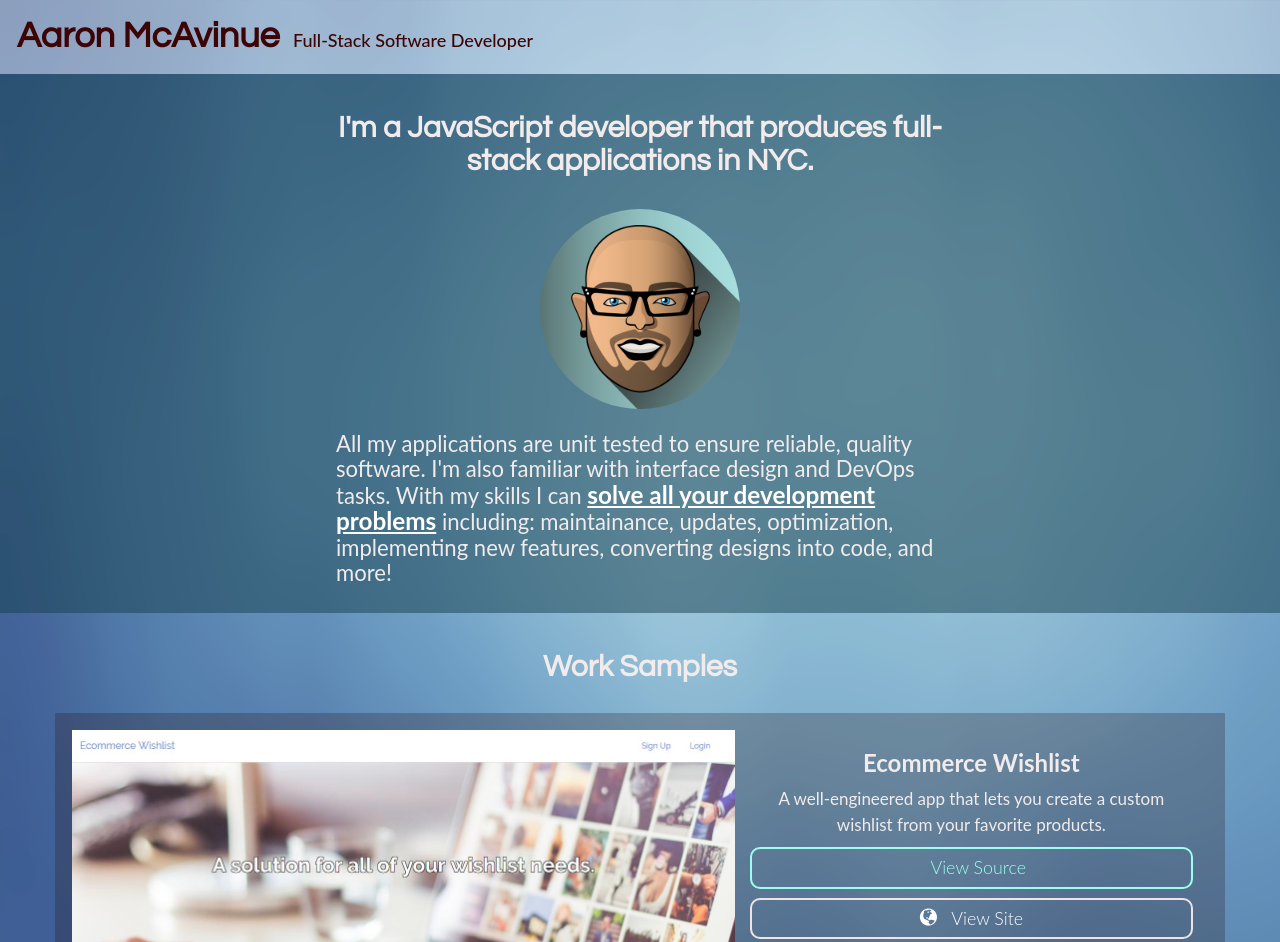
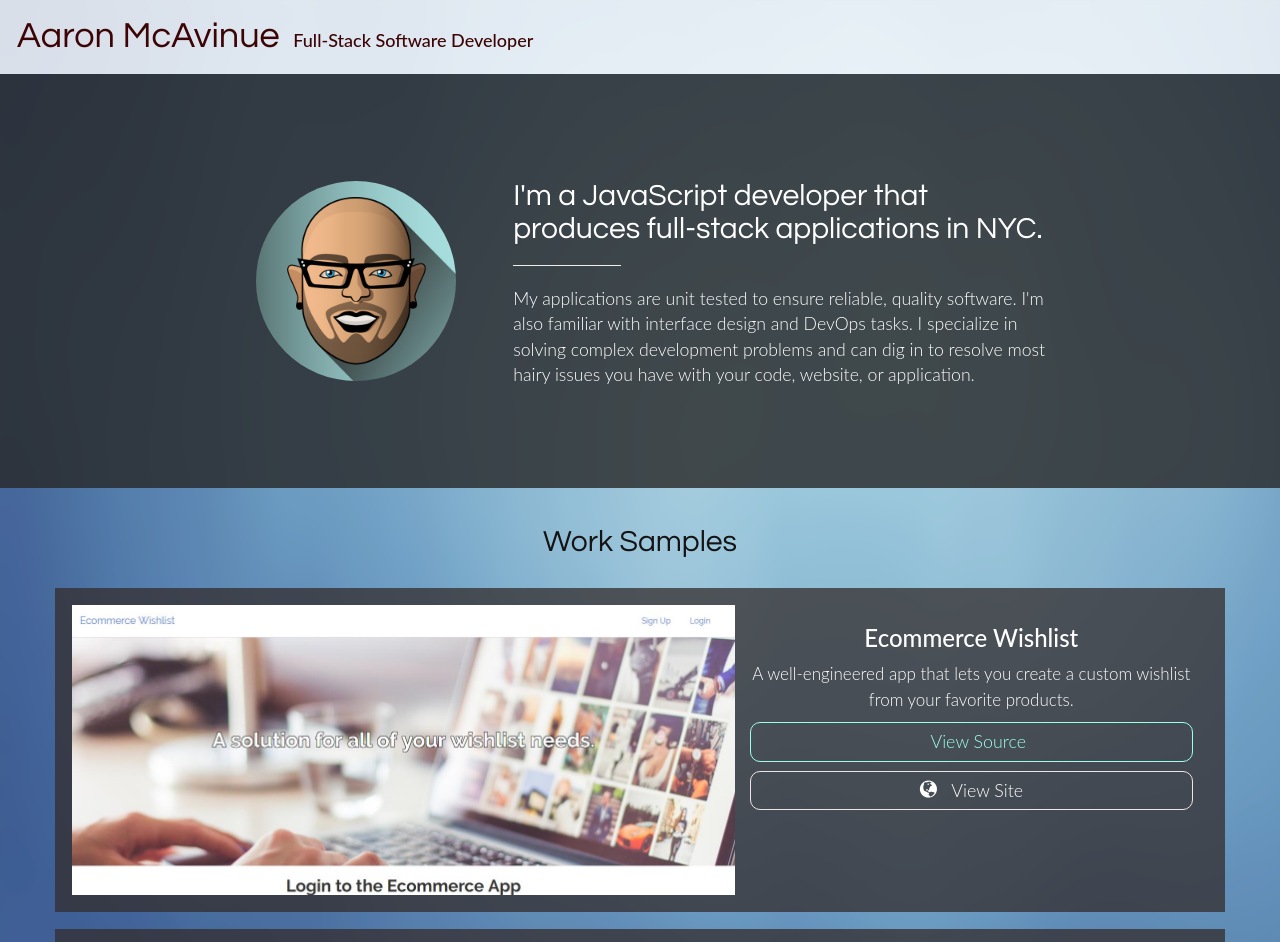
Before and after one commit to amcavinue/portfolio-site-static, a website: page index.html in a window 1280 px wide. Shown: the top 942 px of the page. Drawn offline with nearby package versions, Linux system fonts and the light colour scheme; some icons are missing.

Commit message:
Style updates.

```diff
--- a/css/sass/_development.scss
+++ b/css/sass/_development.scss
@@ -15,12 +15,12 @@ h1, h2 {
 }
 
 h2, h3 {
-  font-weight: 700;
+  font-weight: 500;
 }
 
 header {
   width: 100%;
-  background-color: rgba(255, 255, 255, 0.4);
+  background-color: rgba(255, 255, 255, 0.8);
   padding: 1em;
   text-align: left;
 
@@ -29,7 +29,7 @@ header {
 
     h1 {
       margin: 0 0.25em 0.25em 0;
-      font-weight: 700;
+      font-weight: 300;
       display: inline;
     }
 
@@ -60,10 +60,14 @@ header {
 }
 
 #intro {
-  background: rgba(23, 65, 78, 0.5);
-  text-align: center;
-  padding: 1em;
+  background: rgba(39, 39, 39, 0.8);
+  text-align: left;
+  padding: 5em 1em;
   color: $color-3;
+
+  h2 {
+    text-align: left;
+  }
 
   #avatar {
     margin: 1em 0;
@@ -78,6 +82,7 @@ header {
 
     #blurb {
       text-align: left;
+      font-size: 0.8em;
     }
   }
 }
@@ -87,14 +92,14 @@ header {
 
   h2 {
     margin-bottom: 1em;
-    color: $color-3;
+    color: rgba(21, 20, 20, 1);
   }
 
   .project {
     color: $color-3;
     padding: 1em;
     margin: 1em 0;
-    background-color: rgba(39, 12, 12, 0.25);
+    background-color: rgba(51, 45, 45, 0.75);
 
     .img-responsive {
       height: 290px;
@@ -119,7 +124,7 @@ header {
     .btn-github {
       background-color: transparent;
       margin-bottom: 0.5em;
-      border: #9dffeb solid 2px;
+      border: #9dffeb solid 1px;
       color: #9dffeb;
 
       &:hover {
@@ -130,7 +135,7 @@ header {
 
     .btn-site {
       background-color: transparent;
-      border: #efe3e3 solid 2px;
+      border: #efe3e3 solid 1px;
 
       &:hover {
         background-color: #fff;
@@ -141,7 +146,7 @@ header {
 }
 
 .contact {
-    background-color: rgba(45, 2, 2, 0.5);
+    background-color: rgba(39, 39, 39, 0.8);
     padding: 1em 1em 3em 1em;
     color: #eae3e3;
     margin-top: 2em;
--- a/css/sass/main.scss
+++ b/css/sass/main.scss
@@ -3,7 +3,7 @@ $font-2: 'Lato', sans-serif;
 
 $color-1: #3c0404; // Black
 $color-2: #612323; // Black-red (Off-black)
-$color-3: #f1ebeb; // White
+$color-3: #fff; // White
 $color-4: #562c2c; // Dark red
 
 * {
@@ -14,6 +14,7 @@ $color-4: #562c2c; // Dark red
 body {
   text-align: center;
   font-size: 17px;
+  font-weight: 300;
   font-family: $font-2;
   line-height: 1.5em;
   color: $color-1;
@@ -27,7 +28,12 @@ body {
 strong {
   color: #fff;
   font-size: 1.1em;
+  font-weight: 500;
   text-decoration: underline;
+}
+
+hr {
+  width: 20%;
 }
 
 @import "development";
@@ -57,10 +63,18 @@ strong {
       position: static;
     }
   }
+
+  #intro {
+    padding: 3em 1em;
+  }
 }
 
 @media (max-width: 500px) {
   h1 {
     font-size: 1.75em;
   }
+
+  #intro {
+    padding: 1em;
+  }
 }
--- a/index.html
+++ b/index.html
@@ -29,12 +29,15 @@
 
   <section id="intro">
     <div class="row what-i-do">
-      <div class="col-xs-12 col-sm-8 col-sm-offset-2 col-md-6 col-md-offset-3">
-        <h2>I'm a JavaScript developer that produces full-stack applications in NYC.</h2>
-        <img id="avatar" src="My-Portrait-blue-500px.jpg" />
-        <p id="blurb">
-          All my applications are unit tested to ensure reliable, quality software. I'm also familiar with interface design and DevOps tasks. With my skills I can <strong>solve all your development problems</strong> including: maintainance, updates, optimization, implementing new features, converting designs into code, and more!
-        </p>
+      <div class="col-xs-12 col-sm-10 col-sm-offset-1 col-md-8 col-md-offset-2">
+        <div class="row">
+          <div class="col-xs-12 col-lg-4"><img id="avatar" src="My-Portrait-blue-500px.jpg"></div>
+          <div class="col-xs-12 col-lg-8">
+            <h2>I'm a JavaScript developer that produces full-stack applications in NYC.</h2>
+            <hr />
+            <p id="blurb">My applications are unit tested to ensure reliable, quality software. I'm also familiar with interface design and DevOps tasks. I specialize in solving complex development problems and can dig in to resolve most hairy issues you have with your code, website, or application.</p>
+          </div>
+        </div>
       </div>
     </div>
   </section>
@@ -124,7 +127,7 @@
     <p>
         Shoot me an email at: <a class="email" href="mailto:aaronmcavinue@gmail.com">aaronmcavinue@gmail.com</a>
     <br />
-        I look forward to hearing from you and helping meet your needs!
+        I look forward to hearing from you and helping meet your needs.
     </p>
   </footer>
 <script src="https://code.jquery.com/jquery-3.1.1.min.js" integrity="sha256-hVVnYaiADRTO2PzUGmuLJr8BLUSjGIZsDYGmIJLv2b8=" crossorigin="anonymous"></script>
```
Also changed, not shown: css/main.css.
